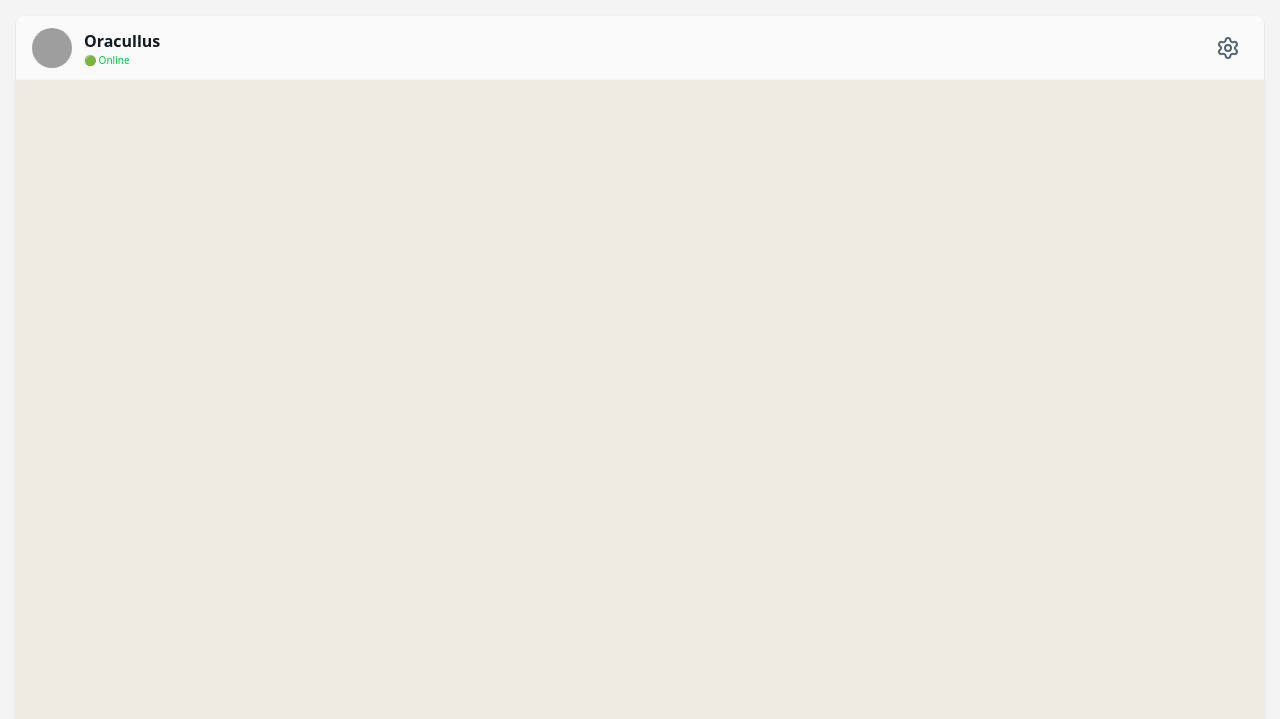
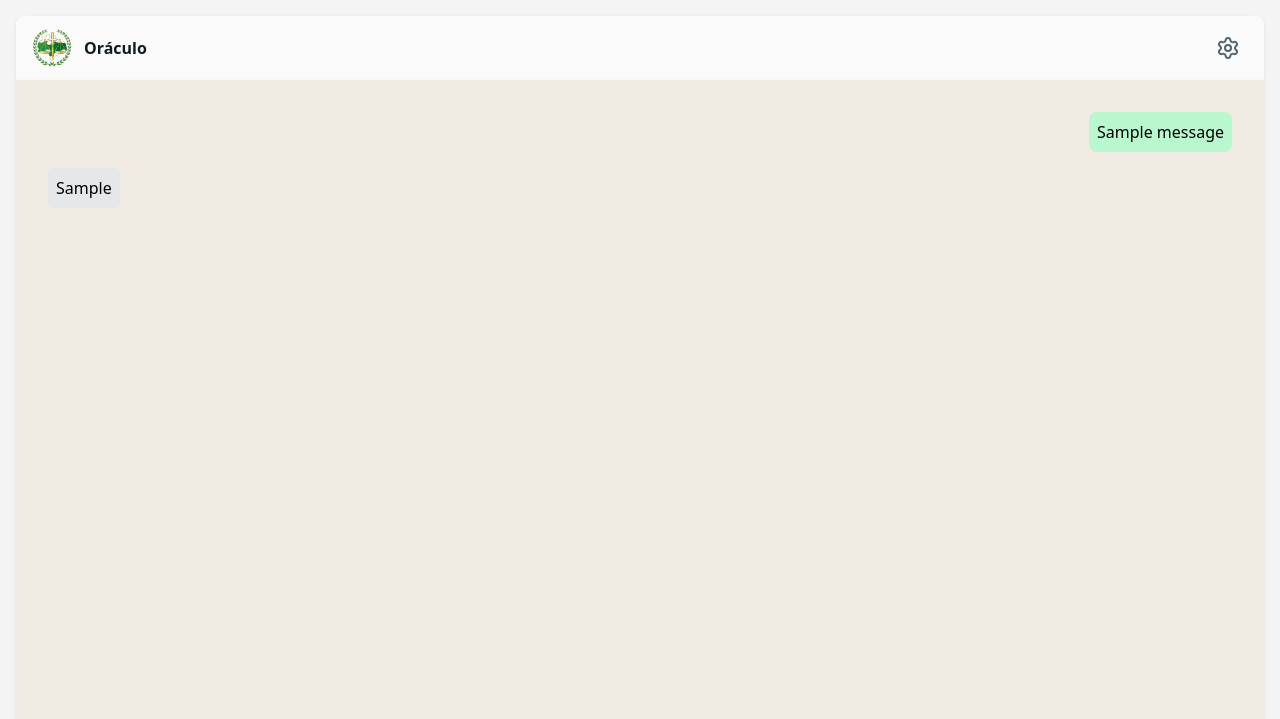
Before and after one commit to deploy-easypanel/oracullus, a Django app: page /chat/ in a window 1280 px wide. Shown: the top 719 px of the page. Run offline with Django 5.2, Linux system fonts and the light colour scheme; tables that the repository leaves empty hold one stand-in row (values such as "Sample post"); grey boxes are pictures that could not be loaded.

Commit message:
mudancas de estrutura, separamos a logica da view | fizemos alguns html base para as proximas paginas | ajuste o modelo para colocar uma session de chat

```diff
--- a/chats/models.py
+++ b/chats/models.py
@@ -1,7 +1,17 @@
+import uuid
+
 from django.db import models
 
 
-class Chat(models.Model):
+class ChatSession(models.Model):
+    id = models.UUIDField(primary_key=True, default=uuid.uuid4, editable=False)
+    created_at = models.DateTimeField(auto_now_add=True)
+
+
+class Message(models.Model):
+    session = models.ForeignKey(
+        ChatSession, on_delete=models.CASCADE, related_name="messages"
+    )
     question = models.CharField(
         verbose_name="Pergunta", max_length=255, null=False, blank=False
     )
--- /dev/null
+++ b/chats/templates/base.html
@@ -0,0 +1,19 @@
+{% load static %}
+
+<!DOCTYPE html>
+<html lang="pt-br">
+  <head>
+    <meta charset="UTF-8" />
+    <meta name="viewport" content="width=device-width, initial-scale=1.0" />
+    <script src="https://cdn.jsdelivr.net/npm/@tailwindcss/browser@4"></script>
+    <script src="https://unpkg.com/lucide@latest"></script>
+    <link rel="icon" type="image/x-icon" href="{% static 'favicon.ico' %}">
+    <title>{% block title %}{% endblock %}</title>
+  </head>
+  <body class="flex flex-col lg:flex-row h-screen bg-zinc-100 dark:bg-zinc-900">
+    {% block content %}{% endblock %}
+    <script>
+      lucide.createIcons();
+    </script>
+  </body>
+</html>
--- a/chats/templates/chats/chat.html
+++ b/chats/templates/chats/chat.html
@@ -1,55 +1,93 @@
-<!DOCTYPE html>
-<html lang="pt-br">
-<head>
-  <meta charset="UTF-8">
-  <meta name="viewport" content="width=device-width, initial-scale=1.0">
-  <script src="https://cdn.jsdelivr.net/npm/@tailwindcss/browser@4"></script>
-  <script src="https://unpkg.com/lucide@latest"></script>
-  <title>Oracullus</title>
-</head>
-<body class="flex flex-col lg:flex-row h-screen bg-zinc-100 dark:bg-zinc-900">
+{% extends "base.html" %}
+{% block title %}DPEBOT - Oráculo{% endblock %}
+{% load static %}
 
-  <!-- Área principal -->
+{% block content %}
 <div class="flex-1 flex flex-col p-2 lg:p-4 rounded-r-lg">
-
-    <!-- Header -->
-    <div class="h-16 rounded-t-lg shadow-sm bg-zinc-50 dark:bg-[#212a30] px-2 lg:px-4 flex items-center justify-between">
+  <div
+    class="h-16 rounded-t-lg shadow-sm bg-zinc-50 dark:bg-[#212a30] px-2 lg:px-4 flex items-center justify-between"
+  >
     <div class="flex items-center gap-2 lg:gap-3">
-        <img src="/static/logo.png" alt="Bot" class="w-8 h-8 lg:w-10 lg:h-10 rounded-full">
+      <img
+        src="{% static 'img/logo.png'%}"
+        alt="Bot"
+        class="w-8 h-8 lg:w-10 lg:h-10 rounded-full"
+      />
       <div class="flex flex-col">
-          <h2 class="font-semibold text-sm lg:text-base text-[#111b21] dark:text-[#e9edef]">Oracullus</h2>
-          <span class="text-[10px] font-medium text-green-500">🟢 Online</span>
+        <h2
+          class="font-semibold text-sm lg:text-base text-[#111b21] dark:text-[#e9edef]"
+        >
+          Oráculo
+        </h2>
       </div>
     </div>
     <div class="flex items-center gap-2">
-        <button class="text-[#54656f] dark:text-[#aebac1] hover:bg-zinc-200 dark:hover:bg-[#374045] p-2 rounded-full"><i data-lucide="settings"></i></button>
+      <button
+        class="text-[#54656f] dark:text-[#aebac1] hover:bg-zinc-200 dark:hover:bg-[#374045] p-2 rounded-full"
+      >
+        <i data-lucide="settings"></i>
+      </button>
     </div>
   </div>
 
   <!-- Área de mensagens (rolável) -->
-    <div class="flex-1 p-2 lg:p-4 shadow-sm bg-[#efeae2] dark:bg-[#0b141a] overflow-y-auto">
+  <div
+    class="flex-1 p-2 lg:p-4 shadow-sm bg-[#efeae2] dark:bg-[#0b141a] overflow-y-auto"
+  >
     <div class="flex flex-col gap-2">
-        <!-- Mensagens aqui -->
+      <div id="message" class="p-4 space-y-4">
+        {% for message in messages %}
+        <div class="flex w-full gap-4">
+          <!-- Question (direita) -->
+          <div
+            id="question"
+            class="bg-green-200 dark:bg-green-500 p-2 rounded-lg ml-auto max-w-[70%] text-right"
+          >
+            {{ message.question }}
           </div>
         </div>
 
-    <!-- Input de mensagem (sempre no rodapé) -->
-    <form method="POST" class="h-16 rounded-b-lg shadow-lg bg-[#f0f2f5] dark:bg-[#212a30] px-2 lg:px-4 flex items-center gap-2">
+        <div class="flex w-full gap-4">
+          <!-- Response (esquerda) -->
+          <div
+            id="response"
+            class="bg-gray-200 dark:bg-gray-500 p-2 rounded-lg mr-auto max-w-[70%] text-left"
+          >
+            {{ message.response|safe }}
+          </div>
+        </div>
+        {% endfor %}
+      </div>
+    </div>
+  </div>
+
+  <form
+    method="POST"
+    action="{% url 'chat' %}"
+    class="h-16 rounded-b-lg shadow-lg bg-[#f0f2f5] dark:bg-[#212a30] px-2 lg:px-4 flex items-center gap-2"
+  >
     {% csrf_token %}
-      <button type="button" class="text-[#54656f] dark:text-[#aebac1] hover:bg-zinc-200 dark:hover:bg-[#374045] p-2 rounded-full">
+    <button
+      type="button"
+      class="text-[#54656f] dark:text-[#aebac1] hover:bg-zinc-200 dark:hover:bg-[#374045] p-2 rounded-full"
+    >
       <i data-lucide="paperclip"></i>
     </button>
-      <input type="text" name="message" placeholder="Digite uma mensagem"
-             class="flex-1 text-xs lg:text-sm bg-white dark:bg-[#343f46] border border-[#d1d7db] dark:border-[#374045] rounded-lg px-3 py-2 text-[#111b21] dark:text-[#e9edef] placeholder:text-[#667781] dark:placeholder:text-[#8696a0] focus:outline-none">
-      <button type="submit" class="text-[#54656f] dark:text-[#aebac1] hover:bg-zinc-200 dark:hover:bg-[#374045] p-2 rounded-full">
+
+    <input
+      type="text"
+      name="message"
+      placeholder="Digite uma mensagem"
+      class="flex-1 text-xs lg:text-sm bg-white dark:bg-[#343f46] border border-[#d1d7db] dark:border-[#374045] rounded-lg px-3 py-2 text-[#111b21] dark:text-[#e9edef] placeholder:text-[#667781] dark:placeholder:text-[#8696a0] focus:outline-none"
+      required
+    />
+
+    <button
+      type="submit"
+      class="text-[#54656f] dark:text-[#aebac1] hover:bg-zinc-200 dark:hover:bg-[#374045] p-2 rounded-full"
+    >
       <i data-lucide="send"></i>
     </button>
   </form>
-
 </div>
-
-  <script>
-    lucide.createIcons();
-  </script>
-</body>
-</html>
+{% endblock %}
--- a/chats/views.py
+++ b/chats/views.py
@@ -1,5 +1,22 @@
-from django.shortcuts import render
+from django.shortcuts import redirect, render
+from django.views.generic import View
+
+from core.services import process_user_message
+
+from .models import Message
 
 
-def chat(request):
-    return render(request, "chats/chat.html")
+class HomeView(View):
+    def get(self, request):
+        return render(request, "home.html")
+
+
+class ChatView(View):
+    def get(self, request):
+        messages = Message.objects.order_by("-created_at")
+        return render(request, "chats/chat.html", {"messages": messages})
+
+    def post(self, request):
+        question = request.POST.get("message")
+        process_user_message(question)
+        return redirect("chat")
--- a/setup/urls.py
+++ b/setup/urls.py
@@ -1,9 +1,12 @@
+from django.conf import settings
+from django.conf.urls.static import static
 from django.contrib import admin
 from django.urls import path
 
-from chats.views import chat
+from chats.views import ChatView, HomeView
 
 urlpatterns = [
     path("admin/", admin.site.urls),
-    path("chat/", chat, name="chat"),
-]
+    path("", HomeView.as_view(), name="home"),
+    path("chat/", ChatView.as_view(), name="chat"),
+] + static(settings.MEDIA_URL, document_root=settings.MEDIA_ROOT)
```
Also changed, not shown: chats/templates/home.html (added, +7 -0 lines), core/prompts.py (added, +11 -0 lines), core/services.py (added, +35 -0 lines), core/utils.py (added, +13 -0 lines), requirements.txt (+11 -0 lines), setup/settings.py (+20 -13 lines), chats/migrations/0002_chatsession_message_delete_chat.py (added), core/__init__.py (added), static/favicon.ico (added), static/img/logo.png (added). Lines whose indentation alone changed are shown as unchanged.
